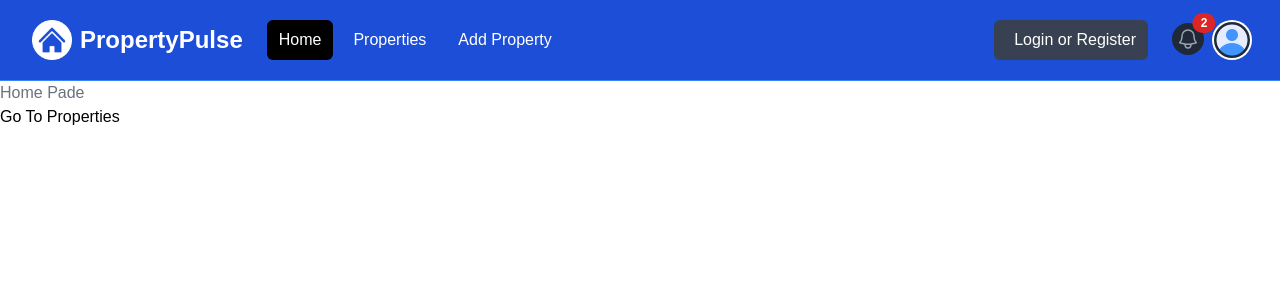
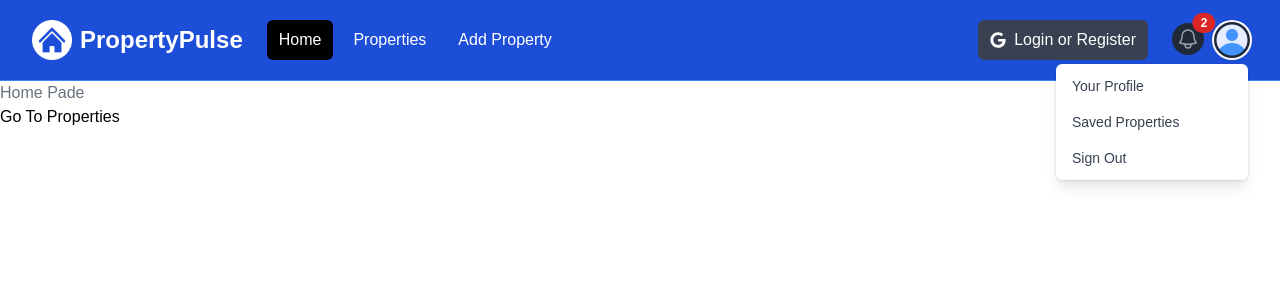
Before and after one commit to brianmujjuni/Nextjs-Property-App, a Next.js app: page / in a window 1280 px wide. Both pictures are taken after a click on the button "Open user menu". Shown: the top 300 px of the page. Built offline with nearby package versions, Linux system fonts and the light colour scheme.

Commit message:
add state to links and dropdown on profile

```diff
--- a/components/Navbar.jsx
+++ b/components/Navbar.jsx
@@ -1,9 +1,14 @@
+"use client";
+import { useState } from "react";
 import Image from "next/image";
 import Link from "next/link";
 import logo from "@/assets/images/logo-white.png";
 import profileDefault from "@/assets/images/profile.png";
+import { FaGoogle } from "react-icons/fa";
+export default function Navbar() {
+  const [isMobileMenuOpen, setIsMobileMenuOpen] = useState(false);
+  const [isProfileMenuOpen, setIsProfileMenuOpen] = useState(false);
 
-export default function Navbar() {
   return (
     <nav className="bg-blue-700 border-b border-blue-500">
       <div className="mx-auto max-w-7xl px-2 sm:px-6 lg:px-8">
@@ -16,6 +21,7 @@
               className="relative inline-flex items-center justify-center rounded-md p-2 text-gray-400 hover:bg-gray-700 hover:text-white focus:outline-none focus:ring-2 focus:ring-inset focus:ring-white"
               aria-controls="mobile-menu"
               aria-expanded="false"
+              onClick={() => setIsMobileMenuOpen((prev) => !prev)}
             >
               <span className="absolute -inset-0.5"></span>
               <span className="sr-only">Open main menu</span>
@@ -74,7 +80,7 @@
           <div className="hidden md:block md:ml-6">
             <div className="flex items-center">
               <button className="flex items-center text-white bg-gray-700 hover:bg-gray-900 hover:text-white rounded-md px-3 py-2">
-                <i className="fa-brands fa-google text-white mr-2"></i>
+                <FaGoogle className="text-white mr-2" />
                 <span>Login or Register</span>
               </button>
             </div>
@@ -118,6 +124,7 @@
                   id="user-menu-button"
                   aria-expanded="false"
                   aria-haspopup="true"
+                  onClick={() => setIsProfileMenuOpen((prev) => !prev)}
                 >
                   <span className="absolute -inset-1.5"></span>
                   <span className="sr-only">Open user menu</span>
@@ -130,9 +137,10 @@
               </div>
 
               {/* <!-- Profile dropdown --> */}
+              {isProfileMenuOpen && (
                 <div
                   id="user-menu"
-                className="hidden absolute right-0 z-10 mt-2 w-48 origin-top-right rounded-md bg-white py-1 shadow-lg ring-1 ring-black ring-opacity-5 focus:outline-none"
+                  className=" absolute right-0 z-10 mt-2 w-48 origin-top-right rounded-md bg-white py-1 shadow-lg ring-1 ring-black ring-opacity-5 focus:outline-none"
                   role="menu"
                   aria-orientation="vertical"
                   aria-labelledby="user-menu-button"
@@ -165,13 +173,15 @@
                     Sign Out
                   </button>
                 </div>
+              )}
             </div>
           </div>
         </div>
       </div>
 
       {/* <!-- Mobile menu, show/hide based on menu state. --> */}
-      <div className="hidden" id="mobile-menu">
+      {isMobileMenuOpen && (
+        <div id="mobile-menu">
           <div className="space-y-1 px-2 pb-3 pt-2">
             <Link
               href="/"
@@ -197,6 +207,7 @@
             </button>
           </div>
         </div>
+      )}
     </nav>
   );
 }
--- a/package.json
+++ b/package.json
@@ -9,9 +9,10 @@
     "lint": "next lint"
   },
   "dependencies": {
+    "next": "15.0.3",
     "react": "19.0.0-rc-66855b96-20241106",
     "react-dom": "19.0.0-rc-66855b96-20241106",
-    "next": "15.0.3"
+    "react-icons": "^5.3.0"
   },
   "devDependencies": {
     "postcss": "^8",
```
Also changed, not shown: 1 other file (tests, documents, lock files or other folders). Lines whose indentation alone changed are shown as unchanged.
